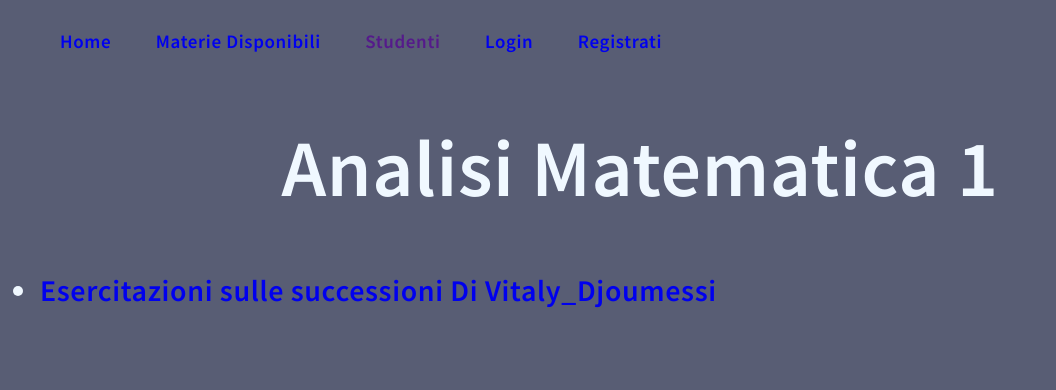
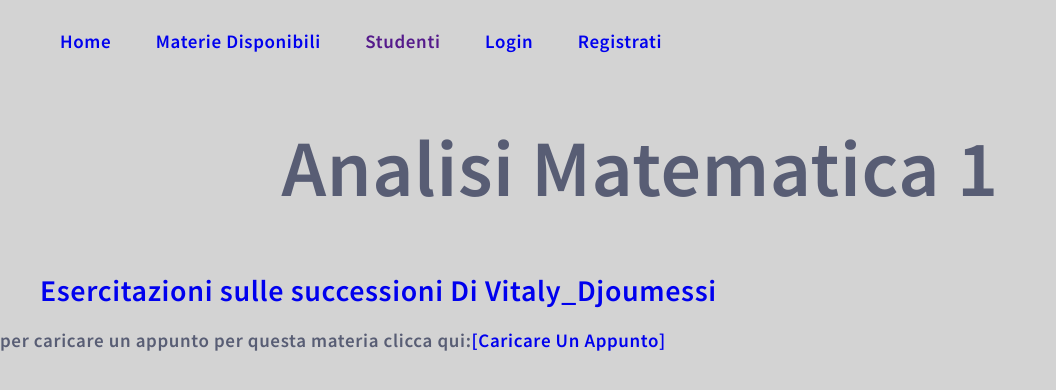
Before and after one commit to loubardozzor/MyNote1.0, a Django app: page /materie/1/ in a window 1280 px wide. Shown: the top 390 px of the page, without its empty margins (0-1056 px from the left). Run offline with Django 4.2, Linux system fonts and the light colour scheme; data comes from the database, SQL or seed files in the repository.

Commit message:
aggiunta del template di detaglio su un appunto , raggiungibilita della la pagine di upload e raggiungibilità della pagine di dettaglio dell'appunto

```diff
--- a/MyNotes/appunti/static/appunti/styles.css
+++ b/MyNotes/appunti/static/appunti/styles.css
@@ -4,14 +4,23 @@ body{
     margin:0;
     font: 600 19px 'Source Sans Pro', sans-serif;
     letter-spacing: 0.64px;
-    color: aliceblue;
-    Background-color: #585d74;
+    color: #585d74;
+    background-color: #D3D3D3;
+}
+
+nav{
+    color: #87CEEB
 }
 
 a{
     text-decoration: none;
 }
 
+ul{
+    list-style:none;
+}
+
 a:hover{
     color : blue;
+
 }
--- a/MyNotes/appunti/templates/appunti/base.html
+++ b/MyNotes/appunti/templates/appunti/base.html
@@ -9,6 +9,7 @@
 <body >
 
 <!-- barra di Menu -->
+<nav>
     <ul style="list-style: none">
         <li style="display: inline-block; padding: 10px 20px">
             <a href="{% url 'home' %} ">Home</a>
@@ -28,6 +29,7 @@
             <a href=#>Registrati</a>
         </li>
     </ul>
+</nav>
     {% block content %} {% endblock content %}
 </body>
 </html>
--- a/MyNotes/appunti/templates/appunti/materia_detail.html
+++ b/MyNotes/appunti/templates/appunti/materia_detail.html
@@ -10,8 +10,10 @@
   {% else %}
       <ul>
           {% for appunto in appunti_materia_curr %}
-          <li style="font-size: 30px"> <a href="#"> {{ appunto.nome_appunto }} Di {{appunto.studente.nome}}_{{appunto.studente.cognome}}</a></li>
+          <li style="font-size: 30px"> <a href="{% url 'appunto-detail' materia.id appunto.id %}"> {{ appunto.nome_appunto }} Di {{appunto.studente.nome}}_{{appunto.studente.cognome}}</a></li>
           {% endfor %}
       </ul>
   {% endif %}
+  <p> </p>
+  <p> per caricare un appunto per questa materia clicca qui:<a href="{% url 'upload-appunto' materia.id %}">[Caricare Un Appunto] </a> </p>
 {% endblock content%}
--- a/MyNotes/appunti/views.py
+++ b/MyNotes/appunti/views.py
@@ -21,10 +21,10 @@ def materia_detail(request, materia_id):
     return render(request, 'appunti/materia_detail.html', context)
 
 
-def upload_appunto(request):
+def upload_appunto(request, materia_id):
     return HttpResponse('<h1> Pagina di upload dell appunto <h2>')
 
-def appunto_detail(request):
+def appunto_detail(request, materia_id,appunto_id):
     return HttpResponse('<h1> i detagli del appunto si puo votare, fare il download, vedere le recenzione e votare, vedere il voto dell appunto')
 
 def appunto_detail_download(request):
```
Also changed, not shown: MyNotes/appunti/templates/appunti/appunto_detail.html (added, +10 -0 lines), 1 other file.
